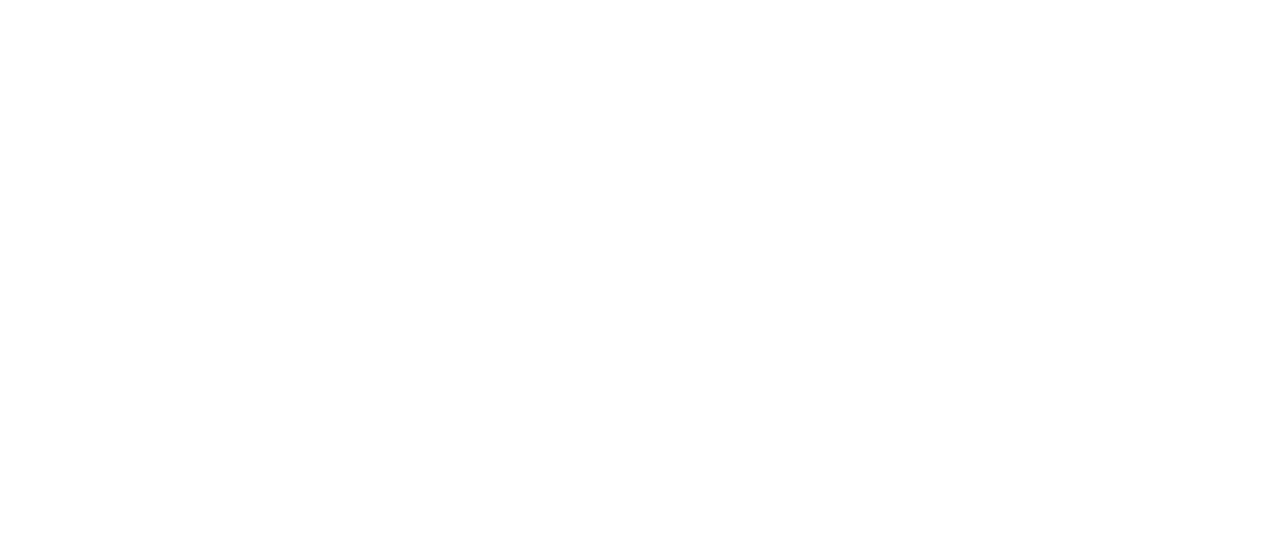
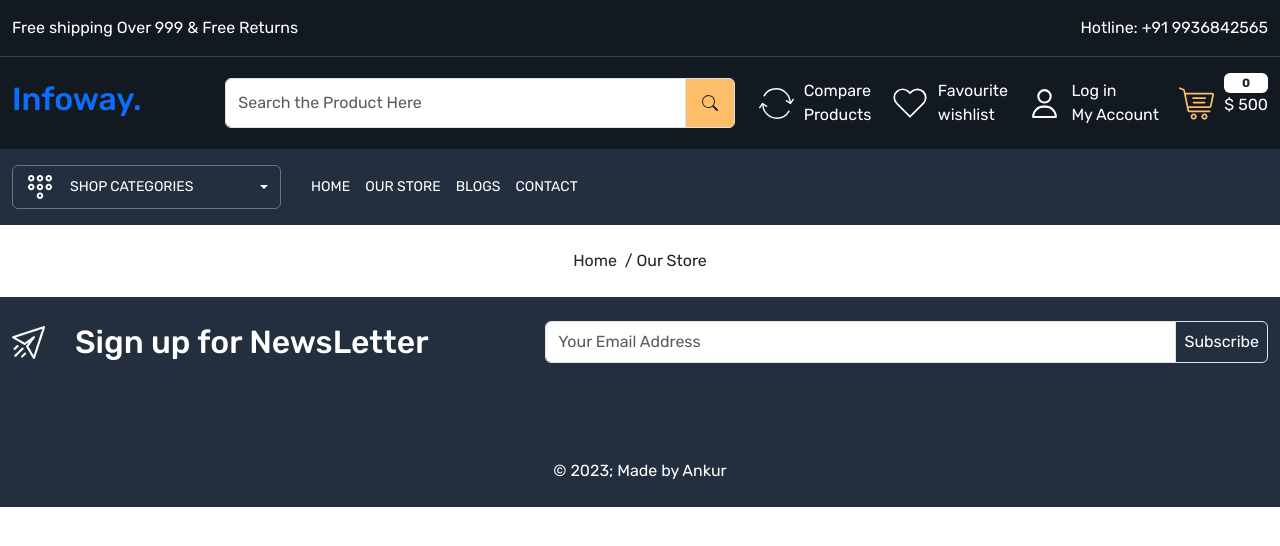
Before and after one commit to Get-Thecode/Final-Year-Project, a React (Create React App) app: page /store in a window 1280 px wide. Before the commit this address had no page. Shown: the top 546 px of the page. Built offline with nearby package versions, Linux system fonts and the light colour scheme.

Commit message:
Created Our Store Page

```diff
--- a/package.json
+++ b/package.json
@@ -9,6 +9,7 @@
     "@testing-library/user-event": "^14.4.3",
     "react": "^18.2.0",
     "react-dom": "^18.2.0",
+    "react-helmet": "^6.1.0",
     "react-icons": "^4.7.1",
     "react-redux": "^8.0.5",
     "react-router-dom": "^6.8.1",
--- a/src/App.js
+++ b/src/App.js
@@ -5,6 +5,7 @@
 import Home from './pages/Home';
 import About from './pages/About';
 import Contact from './pages/Contact';
+import OurStore from './pages/OurStore';
 
 function App() {
   return (
@@ -15,6 +16,7 @@
             <Route index element={<Home/>}/>
             <Route path='about' element={<About />}/>
             <Route path='contact' element={<Contact />}/>
+            <Route path='store' element={<OurStore />}/>
           </Route>
         </Routes>
       </BrowserRouter>
--- /dev/null
+++ b/src/Components/BreadCrumb.js
@@ -0,0 +1,24 @@
+import React from "react";
+import { Link } from "react-router-dom";
+
+const BreadCrumb = (props) => {
+  const { title } = props;
+  return (
+    <div className="breadcrumb mb-0 py-4">
+      <div className="container-xxl">
+        <div className="row">
+          <div className="col-12">
+            <p className="text-center mb-0">
+              <Link to="/" className="text-dark">
+                Home &nbsp;
+              </Link>
+              / {title}
+            </p>
+          </div>
+        </div>
+      </div>
+    </div>
+  );
+};
+
+export default BreadCrumb;
--- a/src/Components/Header.js
+++ b/src/Components/Header.js
@@ -124,7 +124,7 @@
                 <div className="menu-links">
                   <div className="d-flex align-items-center gap-15">
                     <NavLink to="/">Home</NavLink>
-                    <NavLink to="/">Our store</NavLink>
+                    <NavLink to="/store">Our store</NavLink>
                     <NavLink to="/">Blogs</NavLink>
                     <NavLink to="/Contact">Contact</NavLink>
                   </div>
--- /dev/null
+++ b/src/pages/OurStore.js
@@ -0,0 +1,12 @@
+import React from 'react'
+import BreadCrumb from '../Components/BreadCrumb'
+
+const OurStore = () => {
+  return (
+   <>
+        <BreadCrumb title='Our Store'/>
+    </>
+  )
+}
+
+export default OurStore
```
Also changed, not shown: src/Components/ProductCard.js (+9 -0 lines), 1 other file (tests, documents, lock files or other folders).
